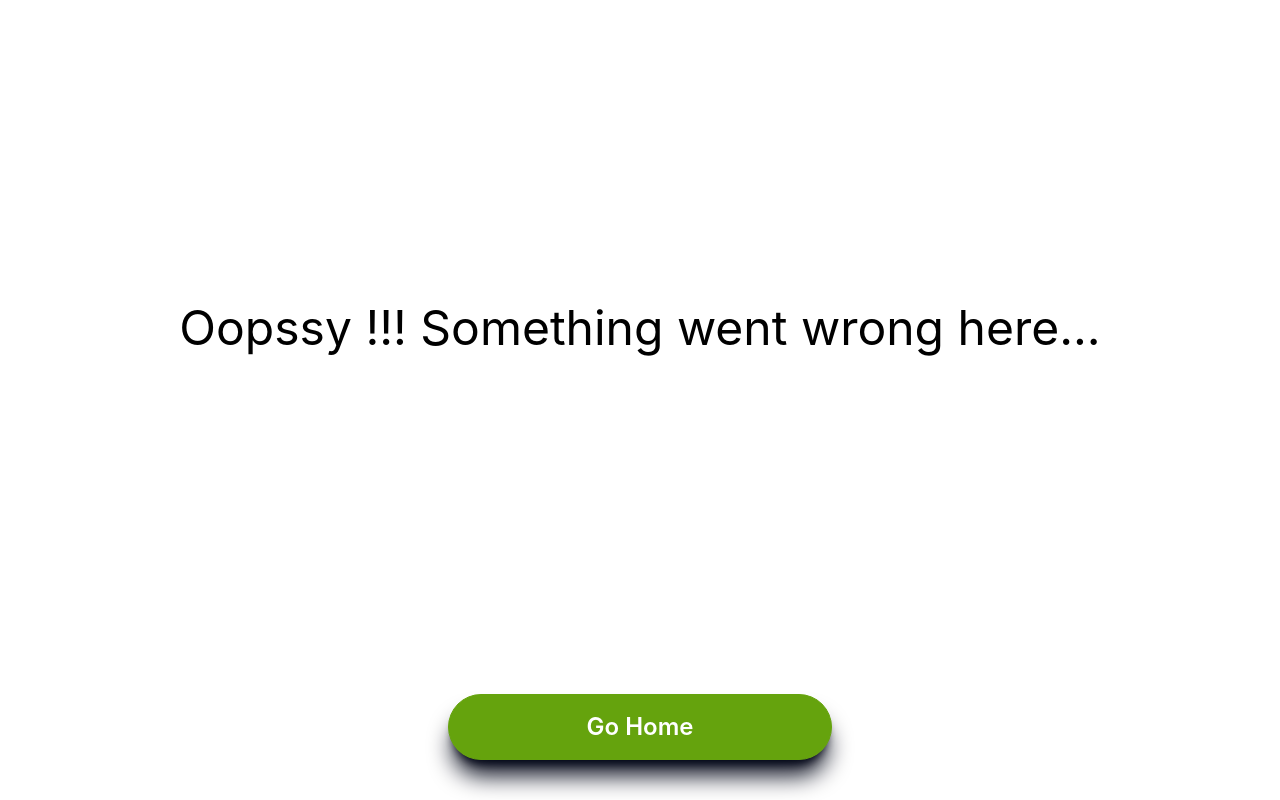
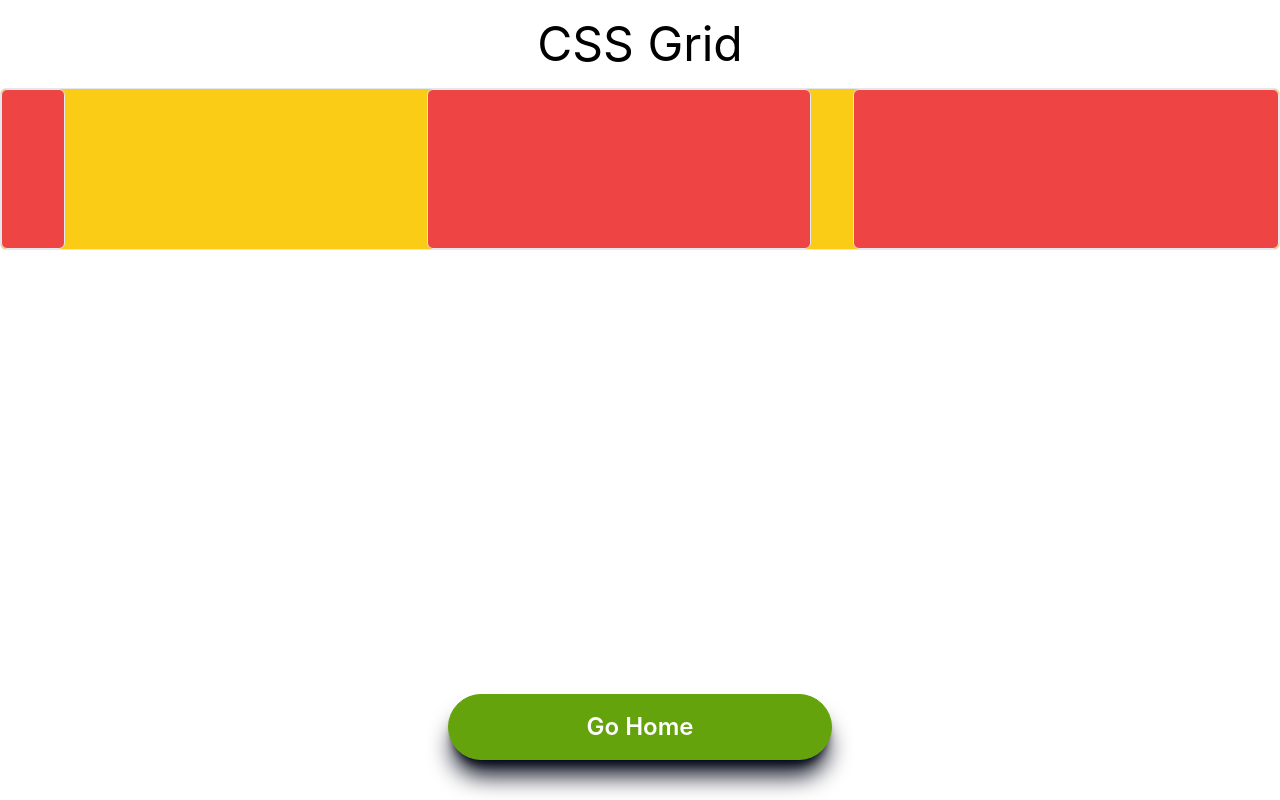
Before and after one commit to rajesh-ranjan-git/ReactReusableComponents, a React (Vite) app: page /cssGrid in a window 1280 px wide. Built offline with nearby package versions, Linux system fonts and the light colour scheme.

Commit message:
Learning grid

```diff
--- /dev/null
+++ b/src/Components/CSSGrid/CSSGrid.jsx
@@ -0,0 +1,20 @@
+import React, { useState } from "react";
+import GoHome from "../Utility/GoHome";
+
+const CSSGrid = () => {
+  return (
+    <>
+      <div className="flex flex-col items-center h-screen">
+        <h1 className="p-5 text-5xl">CSS Grid</h1>
+        <div className="grid grid-cols-3 grid-ro bg-yellow-400 border rounded-md w-full">
+          <div className="bg-red-500 hover:bg-red-900 border rounded-md w-16 h-40 transition-all ease-in-out cursor-pointer"></div>
+          <div className="bg-red-500 hover:bg-red-900 border rounded-md w-96 h-40 transition-all ease-in-out cursor-pointer"></div>
+          <div className="bg-red-500 hover:bg-red-900 border rounded-md w-full h-40 transition-all ease-in-out cursor-pointer"></div>
+        </div>
+      </div>
+      <GoHome />
+    </>
+  );
+};
+
+export default CSSGrid;
--- a/src/Components/Utility/modulePaths.jsx
+++ b/src/Components/Utility/modulePaths.jsx
@@ -3,6 +3,7 @@ const modulePaths = [
   { label: "Auto Complete", path: "/autoComplete" },
   { label: "Carousel", path: "/carousel" },
   { label: "Countdown Timer", path: "/countdownTimer" },
+  { label: "CSS Grid", path: "/cssGrid" },
   { label: "Debouncing", path: "/debouncing" },
   { label: "Display Time", path: "/displayTime" },
   { label: "Dropdown", path: "/dropdown" },
--- a/src/Routes/Routes.jsx
+++ b/src/Routes/Routes.jsx
@@ -25,6 +25,7 @@ import TicTacToe from "../Components/TicTacToe/TicTacToe.jsx";
 import Players from "../Components/TicTacToe/Components/Players.jsx";
 import Game from "../Components/TicTacToe/Components/Game.jsx";
 import GameHome from "../Components/TicTacToe/Components/GameHome.jsx";
+import CSSGrid from "../Components/CSSGrid/CSSGrid.jsx";
 
 const appRouter = createBrowserRouter([
   {
@@ -38,6 +39,10 @@ const appRouter = createBrowserRouter([
       {
         path: "/debouncing",
         element: <Debouncing />,
+      },
+      {
+        path: "/cssGrid",
+        element: <CSSGrid />,
       },
       {
         path: "/throttling",
```
